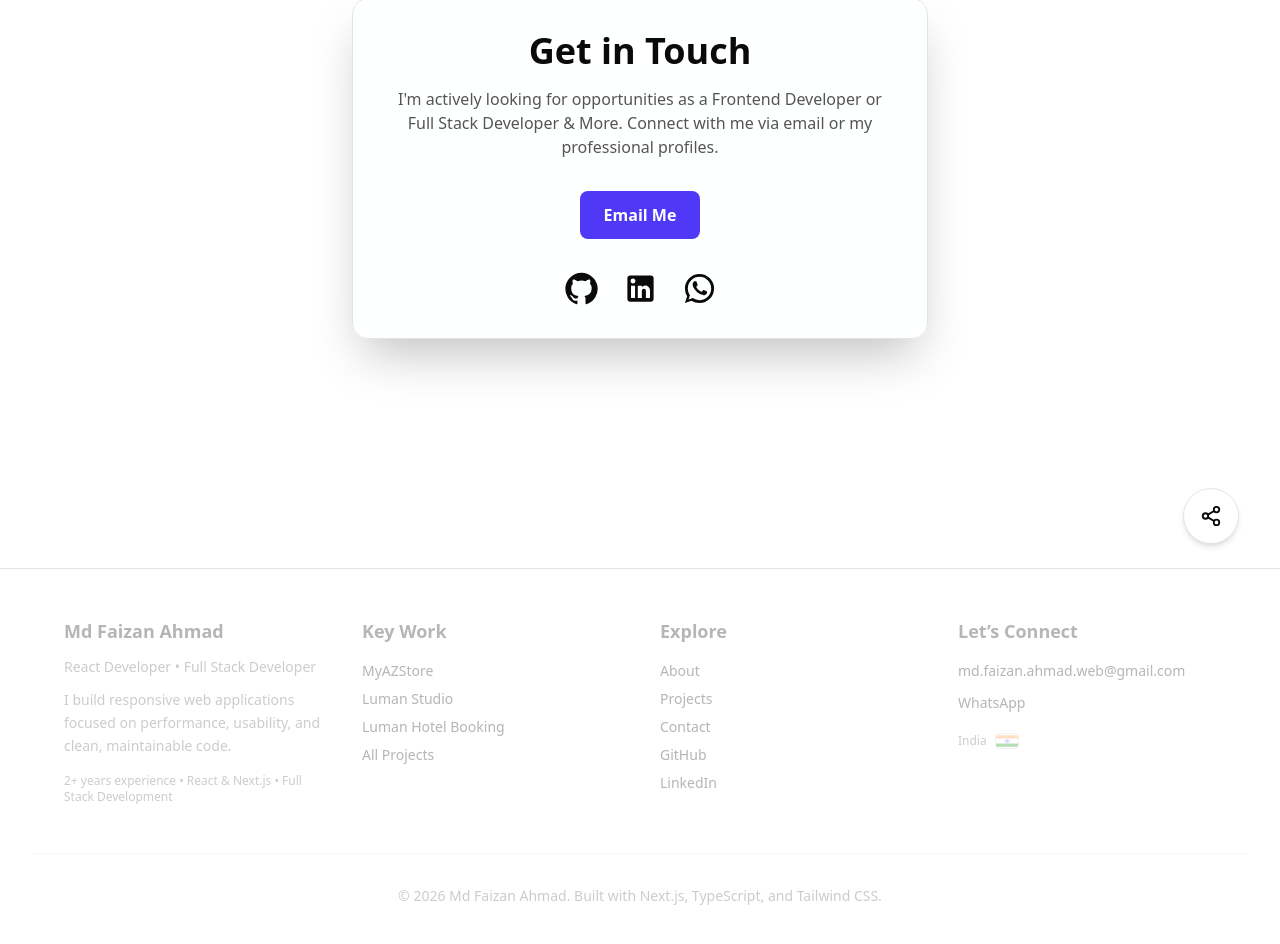
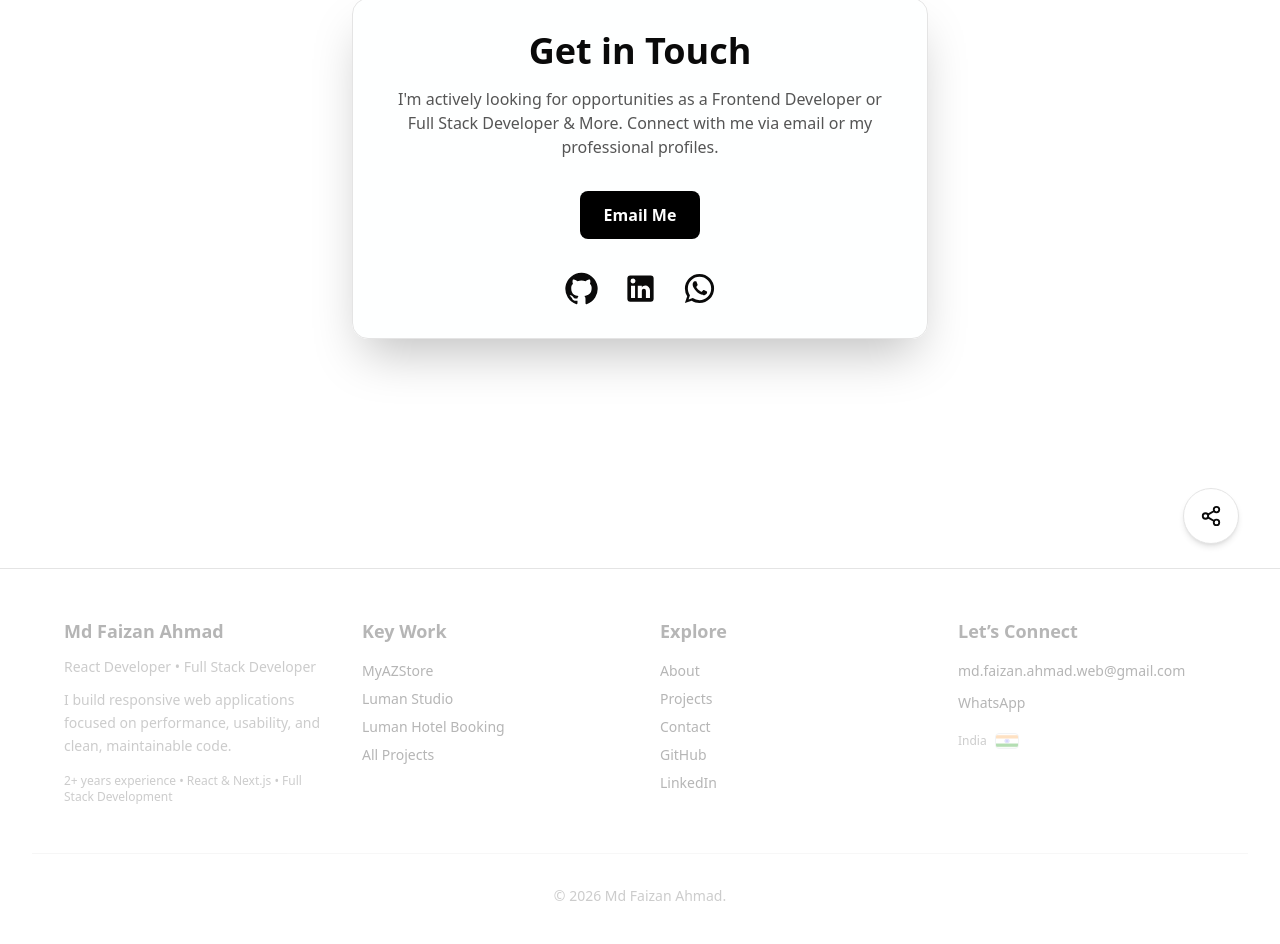
Before and after one commit to md-faizanahmad/Md_Faizan_Ahmad_Portfolio, a Next.js app: page /contact in a window 1280 px wide. Shown: the part 232-1176 px from the top of the page. Built offline with nearby package versions, Linux system fonts and the light colour scheme.

Commit message:
feat:footer

```diff
--- a/src/components/contact/Contact.tsx
+++ b/src/components/contact/Contact.tsx
@@ -31,8 +31,8 @@ export default function Contact() {
         <a
           href="mailto:md.faizan.ahmad.web@gmail.com"
           className="
-            mb-8 inline-block rounded-lg bg-indigo-600 px-6 py-3 font-semibold
-            text-white transition-colors hover:bg-indigo-500
+            mb-8 inline-block rounded-lg bg-black px-6 py-3 font-semibold
+            text-white transition-colors hover:bg-gray-900
           "
         >
           Email Me
--- a/src/components/footer/footer.config.ts
+++ b/src/components/footer/footer.config.ts
@@ -51,5 +51,5 @@ export const footerConfig = {
     location: "India",
   },
 
-  bottomText: "Built with Next.js, TypeScript, and Tailwind CSS.",
+  bottomText: "",
 };
```
